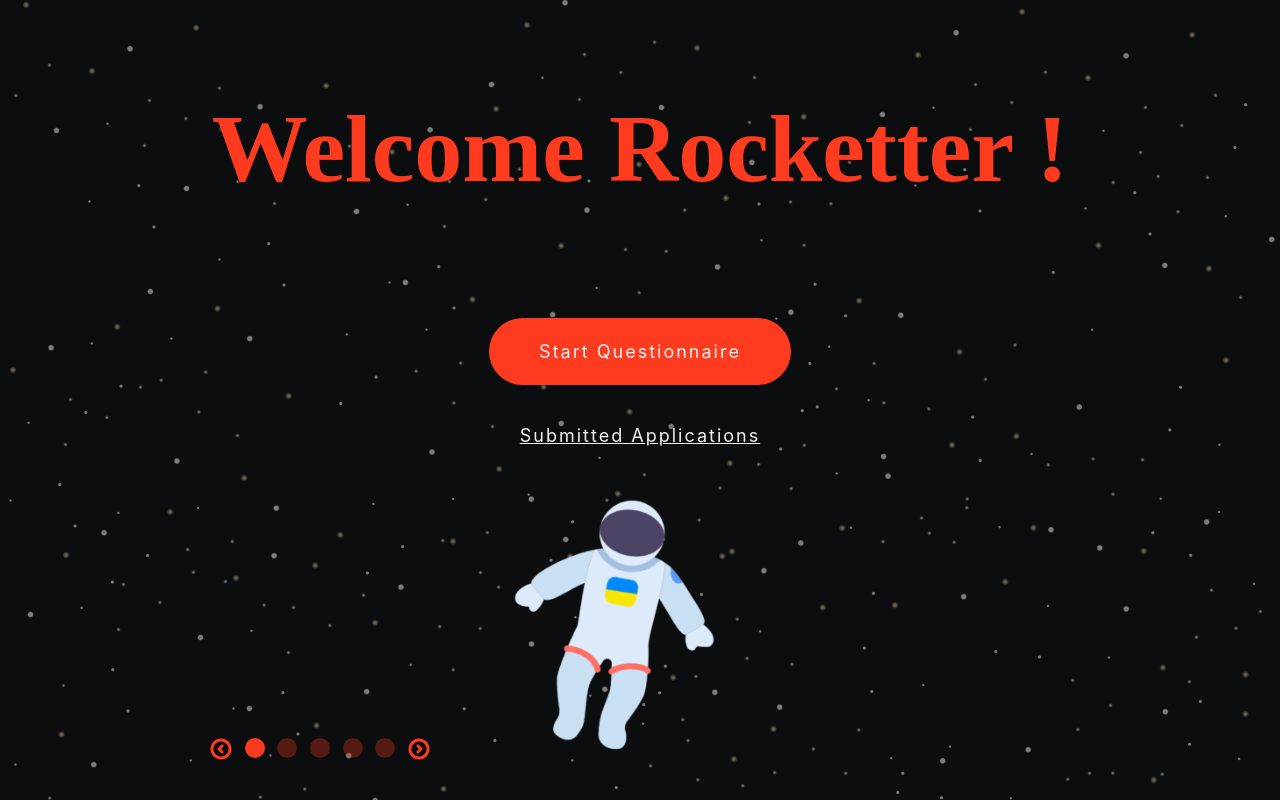
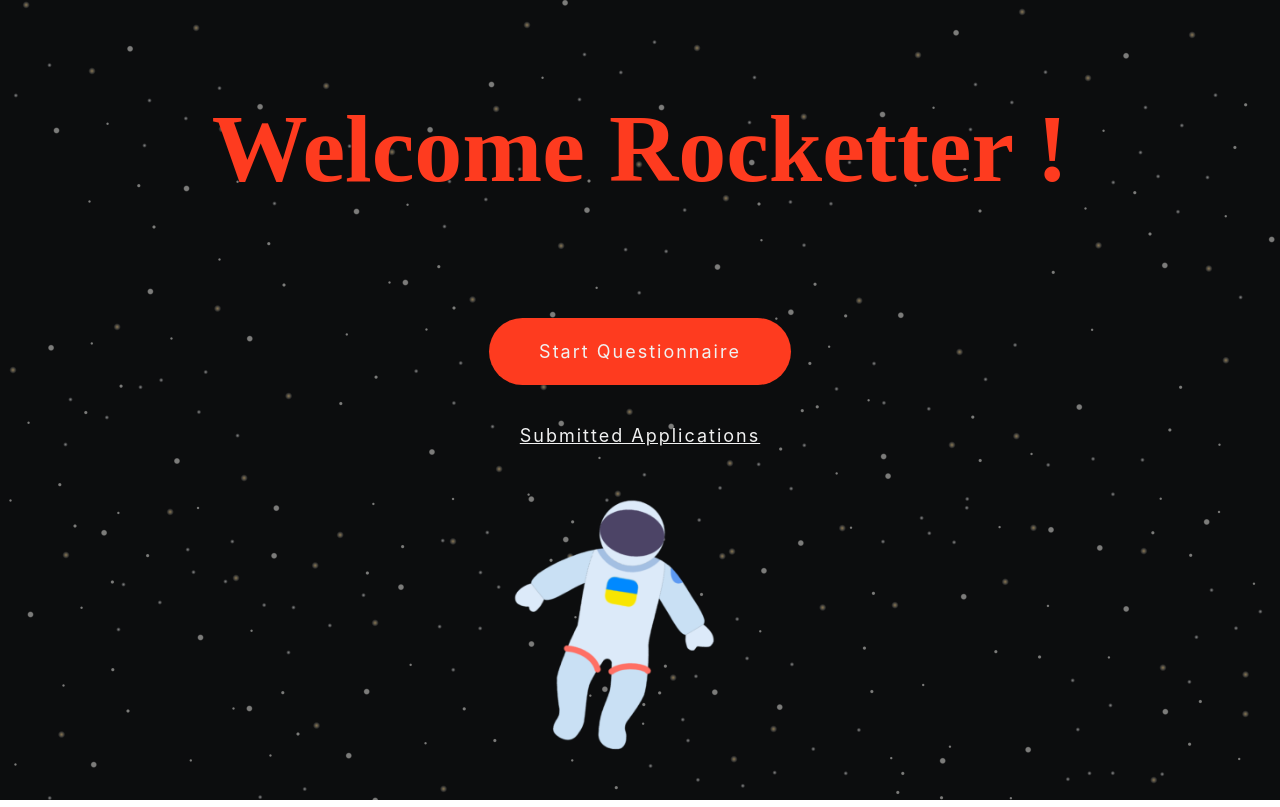
Before and after one commit to ibotchori/redberry-rocketman, a React (Create React App) app: page / in a window 1280 px wide. Built offline with nearby package versions, Linux system fonts and the light colour scheme.

Commit message:
Show Pagination on specific pages

```diff
--- a/src/App.js
+++ b/src/App.js
@@ -15,21 +15,29 @@ import {
 } from "react-router-dom";
 
 function App() {
+  let location = useLocation();
+
+  console.log(location.pathname);
   return (
     <div className="App">
-      <Router>
       <Routes>
         <Route path="/" element={<Landing />} />
-          <Route path="/covid" element={<Covid />} />
         <Route path="/personalInfo" element={<PersonalInformation />} />
         <Route path="/skills" element={<TechnicalSkill />} />
+        <Route path="/covid" element={<Covid />} />
         <Route path="/redberrian" element={<RedberrianInsights />} />
         <Route path="/submit" element={<Submit />} />
         <Route path="/submitted-item" element={<SubmittedItem />} />
         <Route path="/thanks" element={<Thanks />} />
       </Routes>
+      {location.pathname === "/personalInfo" ||
+      location.pathname === "/skills" ||
+      location.pathname === "/covid" ||
+      location.pathname === "/redberrian" ? (
         <Pagination />
-      </Router>
+      ) : (
+        <></>
+      )}
     </div>
   );
 }
--- a/src/index.js
+++ b/src/index.js
@@ -2,10 +2,13 @@ import React from "react";
 import ReactDOM from "react-dom";
 import "./index.css";
 import App from "./App";
+import { BrowserRouter as Router } from "react-router-dom";
 
 ReactDOM.render(
   <React.StrictMode>
-    <App />
+    <Router>
+      <App />
+    </Router>
   </React.StrictMode>,
   document.getElementById("root")
 );
```
Lines whose indentation alone changed are shown as unchanged.
